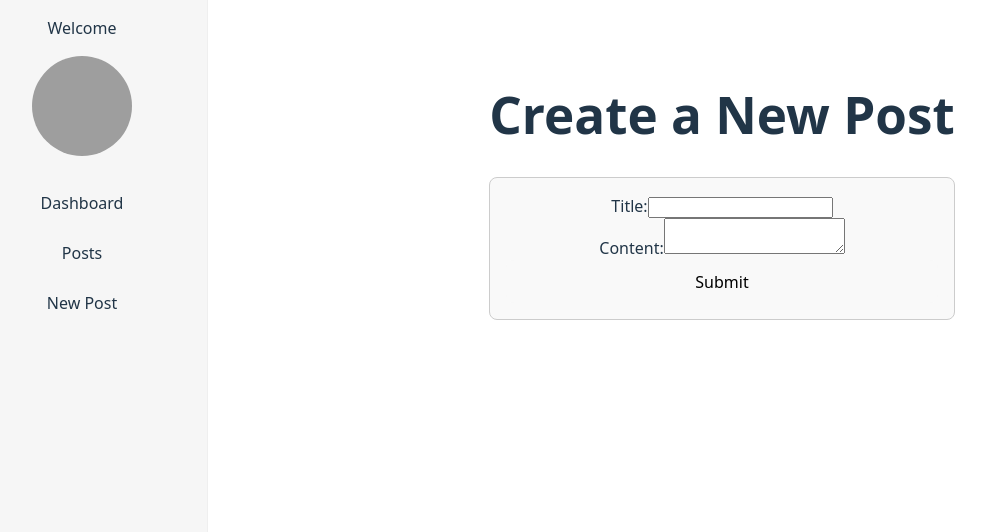
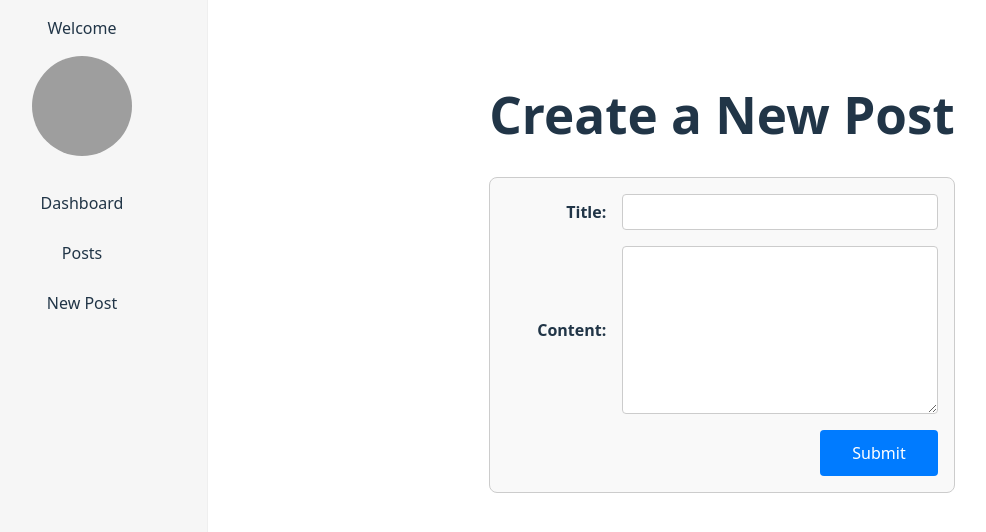
Before and after one commit to AminSBU/dashboard, a React (Vite) app in the folder dashboard/: page /newpost in a window 1280 px wide. Shown: the top 532 px of the page, without its empty margins (43-1029 px from the left). Built offline with nearby package versions, Linux system fonts and the light colour scheme; grey boxes are pictures that could not be loaded.

Commit message:
change design of new post form

```diff
--- a/dashboard/src/NewPost.css
+++ b/dashboard/src/NewPost.css
@@ -1,5 +1,4 @@
-.newpost-form
-{
+.newpost-form {
     display: flex;
     flex-direction: column;
     max-width: 600px;
@@ -8,5 +7,46 @@
     border-radius: 8px;
     padding: 1rem;
     background-color: #f9f9f9;
+}
 
+.newpost-form > div {
+    display: flex;
+    align-items: center;
+    margin-bottom: 1rem;
 }
+
+.newpost-form label {
+    width: 100px; /* Fixed width for labels */
+    text-align: right;
+    margin-right: 1rem;
+    font-weight: bold;
+}
+
+.newpost-form input,
+.newpost-form textarea {
+    flex: 1;
+    padding: 0.5rem;
+    border: 1px solid #ccc;
+    border-radius: 4px;
+    font-size: 1rem;
+}
+
+.newpost-form textarea {
+    min-height: 150px;
+    resize: vertical;
+}
+
+.newpost-form button {
+    align-self: flex-end;
+    padding: 0.75rem 2rem;
+    background-color: #007bff;
+    color: white;
+    border: none;
+    border-radius: 4px;
+    cursor: pointer;
+    font-size: 1rem;
+}
+
+.newpost-form button:hover {
+    background-color: #0056b3;
+}
```
